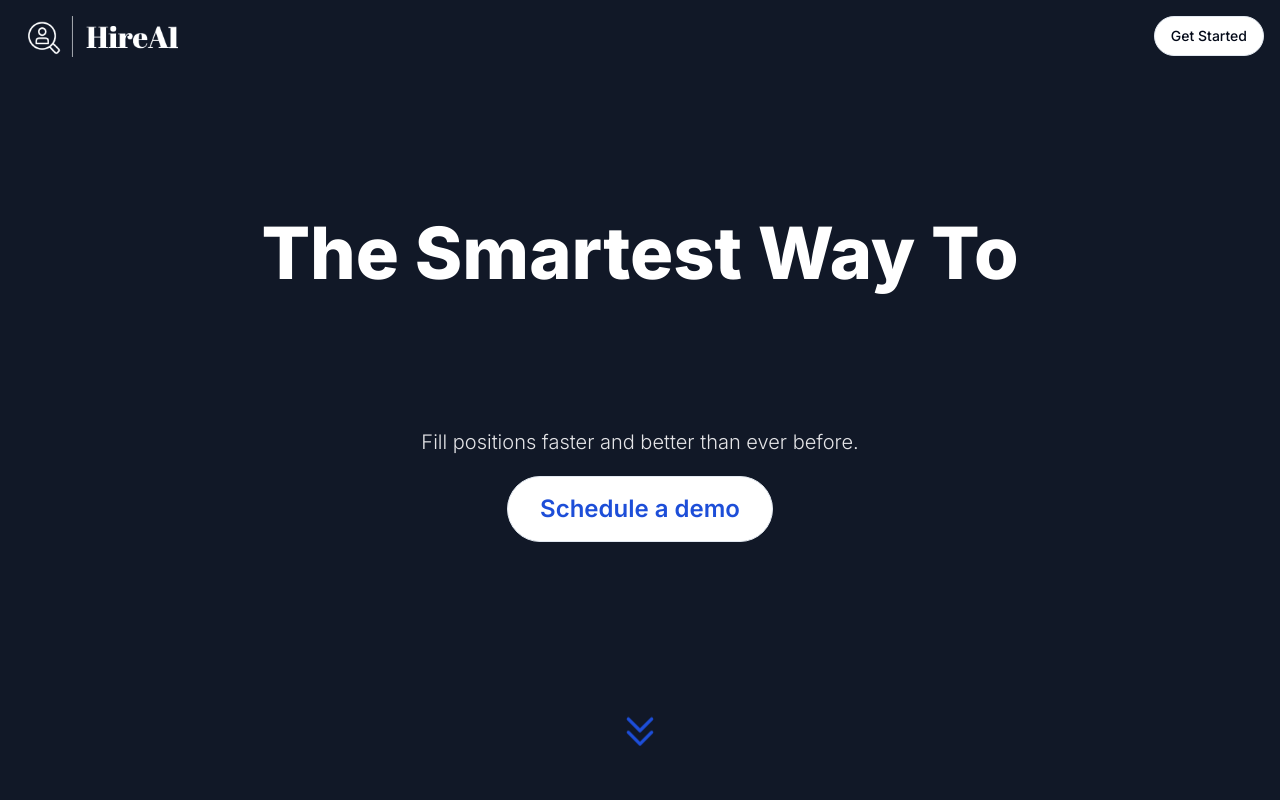
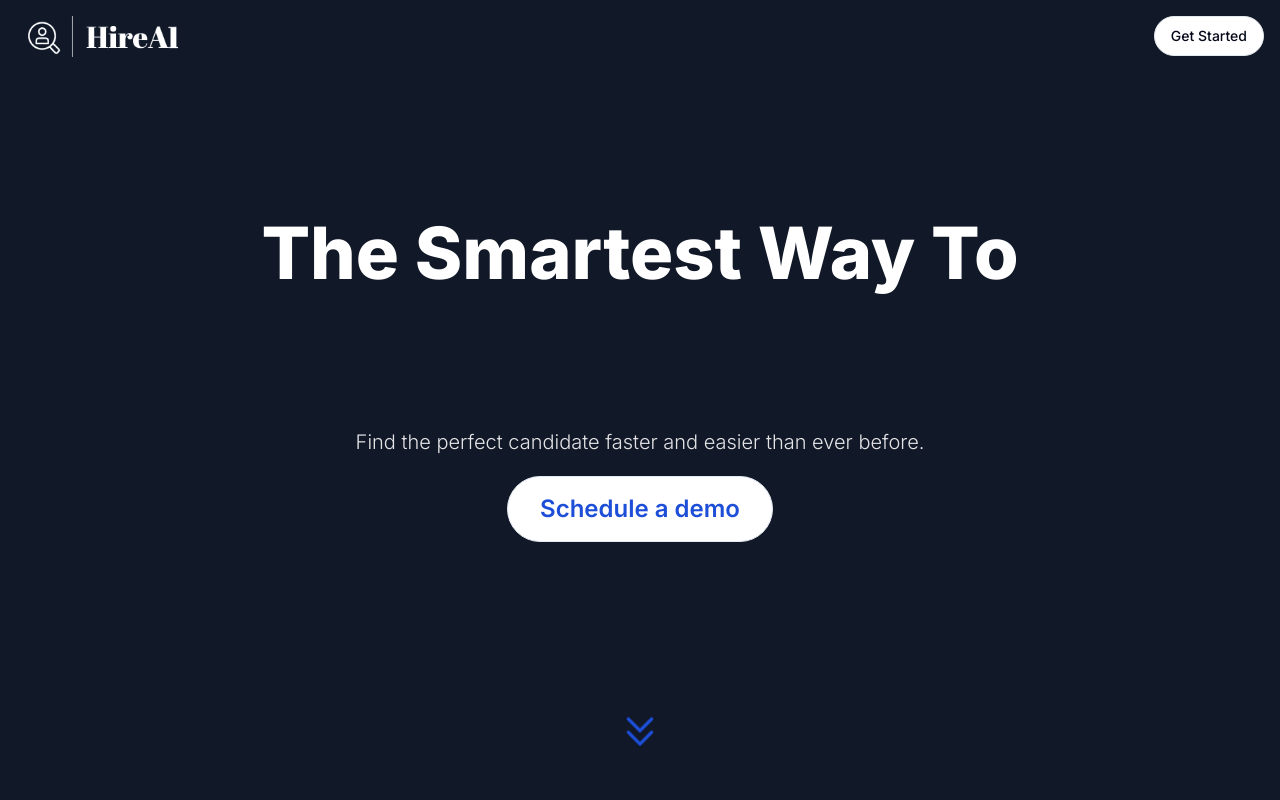
Before and after one commit to MarcPashin/hireai, a Next.js app: page / in a window 1280 px wide. Shown: the top 800 px of the page. Built offline with nearby package versions, Linux system fonts and the light colour scheme.

Commit message:
Update landing-hero.tsx

```diff
--- a/components/landing-hero.tsx
+++ b/components/landing-hero.tsx
@@ -40,7 +40,7 @@ export const LandingHero = () => {
                 </div>
             </div>
             <div className="text-center text-sm md:text-xl font-light text-zinc-200">
-                Fill positions faster and better than ever before.
+                Find the perfect candidate faster and easier than ever before.
             </div>
             <div className="flex justify-center">
                 <Button variant="outline" className="justify-center items-center text-xl md:text-2xl p-6 md:p-8 rounded-full font-semibold text-blue-700">
```
